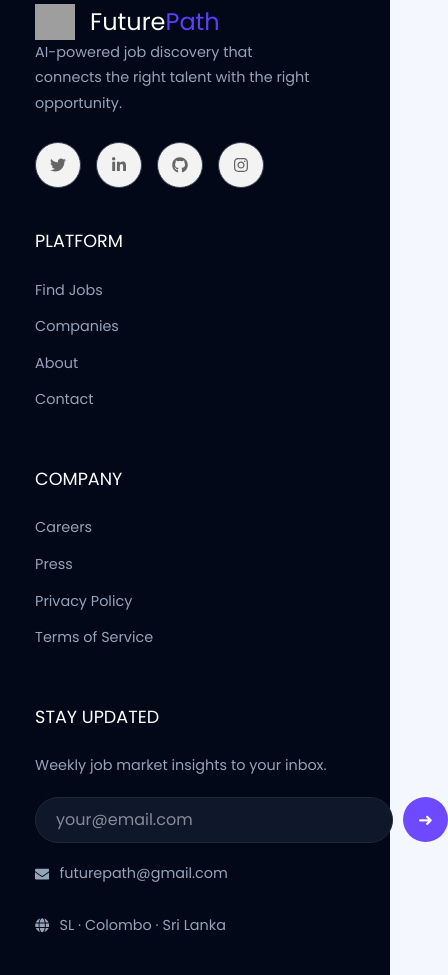
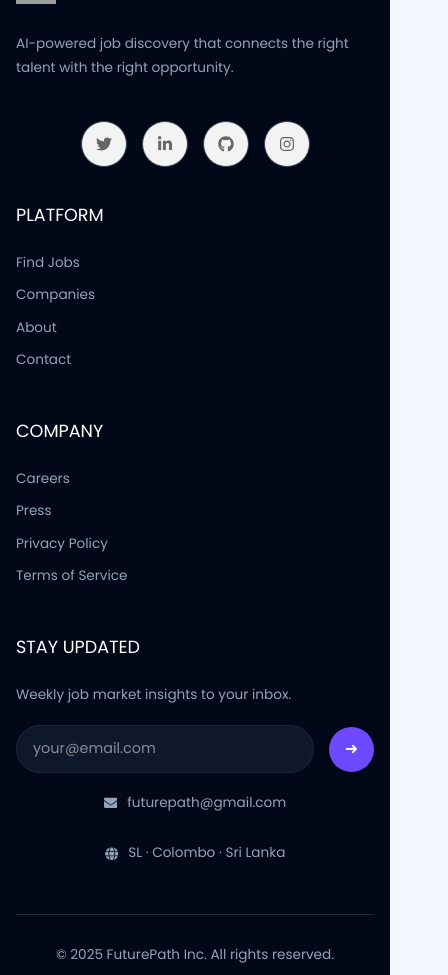
Before and after one commit to thakshilamadhushan/hict22013-FuturePath, a React (Vite) app in the folder Frontend/: page /contact in a window 390 px wide. Shown: the part 2028-3003 px from the top of the page, 448 px wide, since content can reach past the window. Built offline with nearby package versions, Linux system fonts and the light colour scheme; grey boxes are pictures that could not be loaded.

Commit message:
Make changes for responsive footer

```diff
--- a/Frontend/src/components/footer.css
+++ b/Frontend/src/components/footer.css
@@ -16,7 +16,7 @@
   margin-bottom: 20px;
 }
 
-.iconandname{
+.iconandname {
   display: flex;
   gap: 15px;
 }
@@ -170,27 +170,134 @@
   color: white;
 }
 
-/* Tablet */
+/* ==========================
+   Tablet
+========================== */
 @media (max-width: 992px) {
+  .footer {
+    padding: 60px 6%;
+  }
+
   .footer-container {
     grid-template-columns: repeat(2, 1fr);
+    gap: 40px;
+  }
+
+  .footer-brand p {
+    max-width: 100%;
   }
 }
 
-/* Mobile */
+/* ==========================
+   Mobile
+========================== */
 @media (max-width: 768px) {
+  .footer {
+    padding: 50px 20px;
+    text-align: left;
+  }
+
   .footer-container {
     grid-template-columns: 1fr;
-    gap: 40px;
+    gap: 35px;
+  }
+
+  .footerlogo {
+    display: flex;
+    flex-direction: column;
+    align-items: flex-start;
+  }
+
+  .iconandname {
+    justify-content: center;
+    align-items: center;
+  }
+
+  .footer-brand p {
+    max-width: 100%;
+    margin: 15px auto;
+  }
+
+  .social-icons {
+    justify-content: center;
+    flex-wrap: wrap;
+  }
+
+  .footer-links a {
+    margin-bottom: 12px;
+  }
+
+  .contact-info p {
+    justify-content: center;
+    text-align: center;
+  }
+
+  .newsletter-box {
+    gap: 15px;
+    align-items: center;
+  }
+
+  .newsletter-box input {
+    width: 100%;
+    margin: 0;
+  }
+
+  .newsletter-box button {
+    width: 50px;
+    height: 50px;
+    margin: 0;
   }
 
   .footer-bottom {
     flex-direction: column;
-    gap: 20px;
+    gap: 18px;
     text-align: center;
   }
 
   .footer-bottom-links {
+    flex-wrap: wrap;
     justify-content: center;
+    gap: 15px;
   }
 }
+
+/* ==========================
+   Small Phones
+========================== */
+@media (max-width: 480px) {
+  .footer {
+    padding: 40px 16px;
+  }
+
+  .footerlogo h2 {
+    font-size: 1.3rem;
+  }
+
+  .footer-brand p,
+  .footer-links a,
+  .footer-newsletter p,
+  .footer-bottom p {
+    font-size: 0.85rem;
+  }
+
+  .social-icons a {
+    width: 40px;
+    height: 40px;
+  }
+
+  .newsletter-box input {
+    padding: 12px 16px;
+    font-size: 0.9rem;
+  }
+
+  .newsletter-box button {
+    width: 45px;
+    height: 45px;
+    font-size: 16px;
+  }
+
+  .footer-bottom-links {
+    flex-direction: column;
+    gap: 10px;
+  }
+}
```
